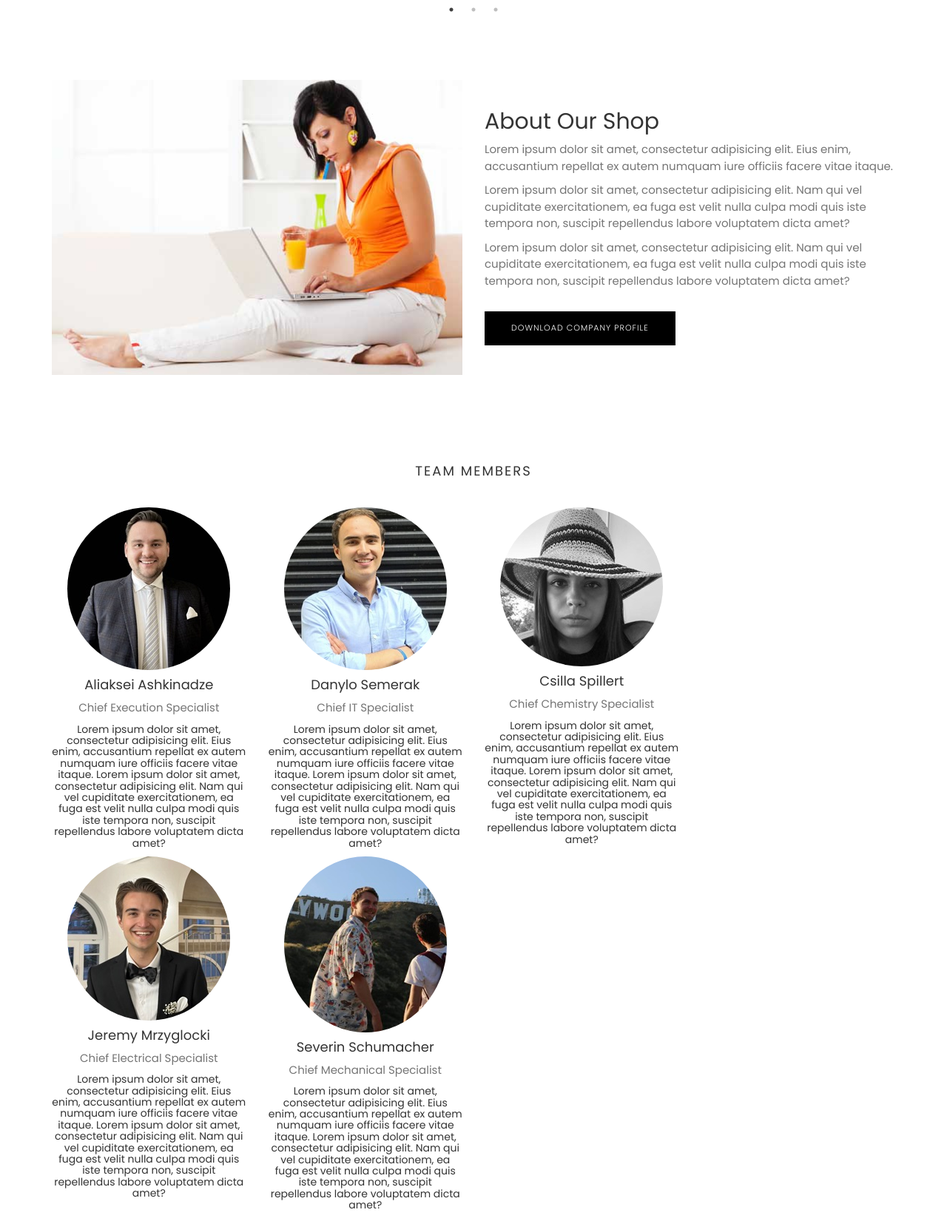
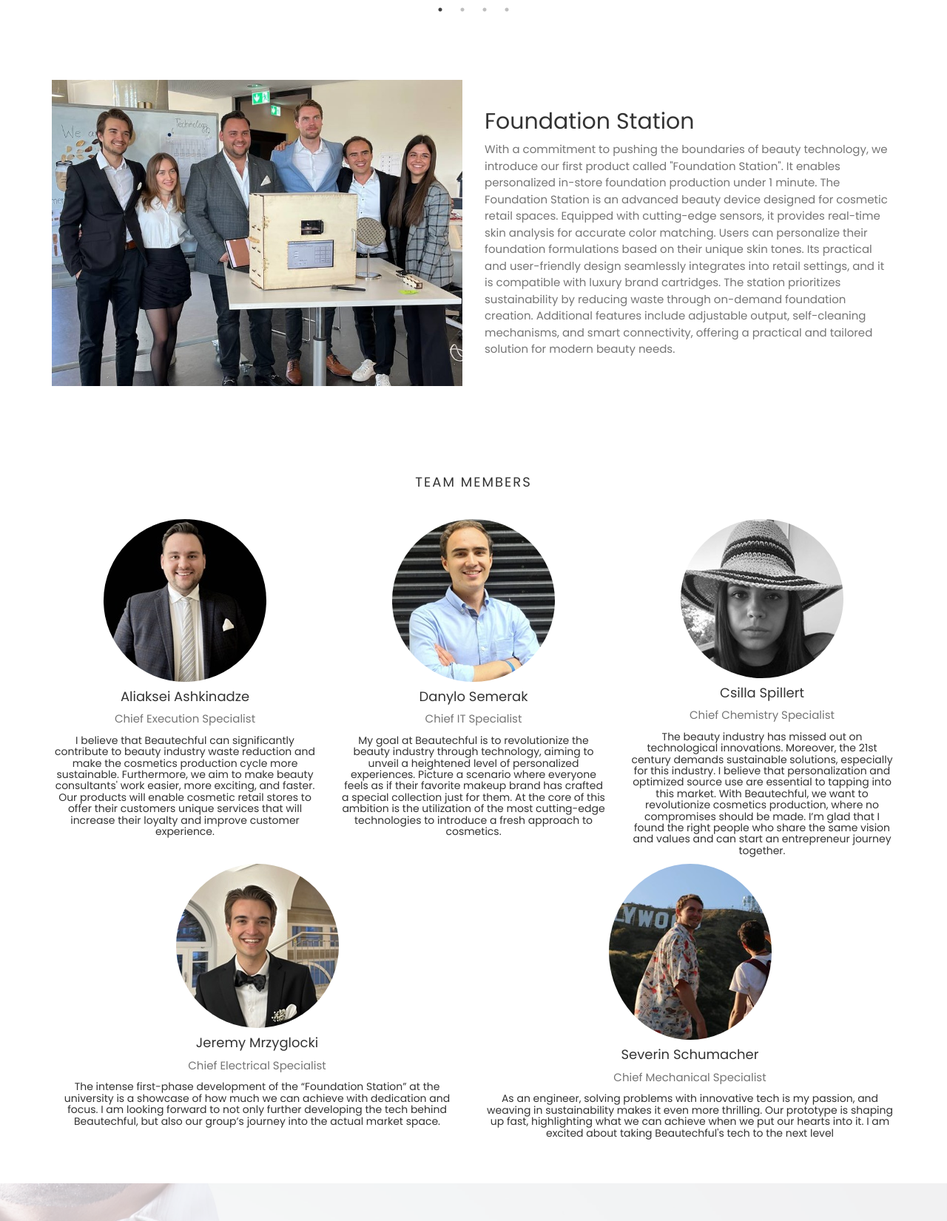
Before and after one commit to Semerak/Semerak.github.io, a website: page theme/index.html in a window 1280 px wide. Shown: the part 708-2359 px from the top of the page at 74% size. Drawn offline with Linux system fonts and the light colour scheme; some packages are replaced by stand-ins of ours; files whose address does not match are found by name.

Commit message:
Updates of images and values

```diff
--- a/theme/index.html
+++ b/theme/index.html
@@ -13,7 +13,7 @@
   <!-- Basic Page Needs
   ================================================== -->
   <meta charset="utf-8">
-  <title>Aviato | E-commerce template</title>
+  <title>Beautechful</title>
 
   <!-- Mobile Specific Metas
   ================================================== -->
@@ -86,31 +86,38 @@
     <div class="container">
       <div class="row">
         <div class="col-lg-8 text-center">
-          <p data-duration-in=".3" data-animation-in="fadeInUp" data-delay-in=".1">PRODUCTS</p>
-          <h1 data-duration-in=".3" data-animation-in="fadeInUp" data-delay-in=".5">The beauty of nature <br> is hidden in details.</h1>
-          <a data-duration-in=".3" data-animation-in="fadeInUp" data-delay-in=".8" class="btn" href="shop.html">Shop Now</a>
+          <h1 data-duration-in=".3" data-animation-in="fadeInUp" data-delay-in=".1">Where Beauty Meets Tech</h1>
+          <p data-duration-in=".3" data-animation-in="fadeInUp" data-delay-in=".5">At Beautechful, our mission is to redefine the beauty industry through personalization, innovation, and sustainability. We believe that beauty is not one-size-fits-all, and everyone deserves a cosmetics experience tailored to their unique identity.</p>
         </div>
       </div>
     </div>
   </div>
-  <div class="slider-item th-fullpage hero-area" style="background-image: url(images/slider/slider-3.jpg);">
+  <div class="slider-item th-fullpage hero-area" style="background-image: url(images/slider/slider-2.jpeg);">
     <div class="container">
       <div class="row">
         <div class="col-lg-8 text-left">
-          <p data-duration-in=".3" data-animation-in="fadeInUp" data-delay-in=".1">PRODUCTS</p>
-          <h1 data-duration-in=".3" data-animation-in="fadeInUp" data-delay-in=".5">The beauty of nature <br> is hidden in details.</h1>
-          <a data-duration-in=".3" data-animation-in="fadeInUp" data-delay-in=".8" class="btn" href="shop.html">Shop Now</a>
+          <h1 data-duration-in=".3" data-animation-in="fadeInUp" data-delay-in=".1">Personalization</h1>
+          <p data-duration-in=".3" data-animation-in="fadeInUp" data-delay-in=".5">We are dedicated to harnessing cutting-edge color-matching technology to provide real-time skin analysis and foundation in-store production. Our commitment to personalization extends to our partnerships with luxury cosmetic brands, indulging our customers in a premium, personalized beauty experience. Furthermore, our technology will provide unlimited ethnic colors options, that are poorly present in beauty retail stores nowadays.</p>
         </div>
       </div>
     </div>
   </div>
-  <div class="slider-item th-fullpage hero-area" style="background-image: url(images/slider/slider-2.jpg);">
+  <div class="slider-item th-fullpage hero-area" style="background-image: url(images/slider/slider-3.JPEG);">
     <div class="container">
       <div class="row">
         <div class="col-lg-8 text-right">
-          <p data-duration-in=".3" data-animation-in="fadeInUp" data-delay-in=".1">PRODUCTS</p>
-          <h1 data-duration-in=".3" data-animation-in="fadeInUp" data-delay-in=".5">The beauty of nature <br> is hidden in details.</h1>
-          <a data-duration-in=".3" data-animation-in="fadeInUp" data-delay-in=".8" class="btn" href="shop.html">Shop Now</a>
+          <h1 data-duration-in=".3" data-animation-in="fadeInUp" data-delay-in=".1">Innovation</h1>
+          <p data-duration-in=".3" data-animation-in="fadeInUp" data-delay-in=".5">Innovation is at the heart of everything we do. We envision a beauty industry that embraces the future, and our Foundation Station represents the pinnacle of this vision. By challenging traditional methods of foundation selection, we empower individuals to confidently express themselves through makeup that truly reflects their personality and style. We believe that true innovation is not just about technology but also about inspiring confidence and creativity.</p>
+        </div>
+      </div>
+    </div>
+  </div>
+  <div class="slider-item th-fullpage hero-area" style="background-image: url(images/slider/slider-4.JPEG);">
+    <div class="container">
+      <div class="row">
+        <div class="col-lg-8 text-right">
+          <h1 data-duration-in=".3" data-animation-in="fadeInUp" data-delay-in=".1">Sustainability</h1>
+          <p data-duration-in=".3" data-animation-in="fadeInUp" data-delay-in=".5">As part of our commitment to sustainability, our mission is to reshape the entire cosmetics production landscape. We aspire to catalyze transformative change in current production chains, aiming to significantly reduce overproduction, minimize waste, and foster the emergence of circular economies within the beauty industry. For us sustainability is not just a choice but a responsibility, and we want to inspire an industry-wide shift toward environmentally conscious solutions.</p>
         </div>
       </div>
     </div>
@@ -121,18 +128,17 @@
 	<div class="container">
 		<div class="row">
 			<div class="col-md-6">
-				<img class="img-responsive" src="images/about/about.jpg">
+				<img class="img-responsive" src="images/about/foundation_station.jpeg">
 			</div>
 			<div class="col-md-6">
-				<h2 class="mt-40">About Our Shop</h2>
-				<p>Lorem ipsum dolor sit amet, consectetur adipisicing elit. Eius enim, accusantium repellat ex autem numquam iure officiis facere vitae itaque.</p>
-				<p>Lorem ipsum dolor sit amet, consectetur adipisicing elit. Nam qui vel cupiditate exercitationem, ea fuga est velit nulla culpa modi quis iste tempora non, suscipit repellendus labore voluptatem dicta amet?</p>
-				<p>Lorem ipsum dolor sit amet, consectetur adipisicing elit. Nam qui vel cupiditate exercitationem, ea fuga est velit nulla culpa modi quis iste tempora non, suscipit repellendus labore voluptatem dicta amet?</p>
-				<a href="contact.html" class="btn btn-main mt-20">Download Company Profile</a>
+				<h2 class="mt-40">Foundation Station</h2>
+				<p>With a commitment to pushing the boundaries of beauty technology, we introduce our first product called "Foundation Station". It enables personalized in-store foundation production under 1 minute. The Foundation Station is an advanced beauty device designed for cosmetic retail spaces. Equipped with cutting-edge sensors, it provides real-time skin analysis for accurate color matching. Users can personalize their foundation formulations based on their unique skin tones. Its practical and user-friendly design seamlessly integrates into retail settings, and it is compatible with luxury brand cartridges. The station prioritizes sustainability by reducing waste through on-demand foundation creation. Additional features include adjustable output, self-cleaning mechanisms, and smart connectivity, offering a practical and tailored solution for modern beauty needs.</p>
 			</div>
 		</div>
 	</div>
 </section>
+
+
 
 <section class="team-members ">
 	<div class="container">
@@ -140,56 +146,65 @@
 			<div class="title"><h2>Team Members</h2></div>
 		</div>
 		<div class="row">
-			<div class="col-md-3">
+			<div class="col-md-4">
 				<div class="team-member text-center">
 					<img class="img-circle" src="images/team/aliaksei.jpg">
 					<h4>Aliaksei Ashkinadze</h4>
 					<p>Chief Execution Specialist</p>
-					<h5>Lorem ipsum dolor sit amet, consectetur adipisicing elit. Eius enim, accusantium repellat ex autem numquam iure officiis facere vitae itaque.
-						Lorem ipsum dolor sit amet, consectetur adipisicing elit. Nam qui vel cupiditate exercitationem, ea fuga est velit nulla culpa modi quis iste tempora non, suscipit repellendus labore voluptatem dicta amet?
-					</h5>
+					<h5>I believe that Beautechful can significantly contribute to
+						beauty industry waste reduction and make the cosmetics production cycle more sustainable.
+						Furthermore, we aim to make beauty consultants' work easier, more exciting, and faster.
+						Our products will enable cosmetic retail stores to offer their customers unique services
+						that will increase their loyalty and improve customer experience.</h5>
 				</div>
 			</div>
-			<div class="col-md-3">
+			<div class="col-md-4">
 				<div class="team-member text-center">
 					<img class="img-circle" src="images/team/danylo.jpg">
 					<h4>Danylo Semerak</h4>
 					<p>Chief IT Specialist</p>
-					<h5>Lorem ipsum dolor sit amet, consectetur adipisicing elit. Eius enim, accusantium repellat ex autem numquam iure officiis facere vitae itaque.
-						Lorem ipsum dolor sit amet, consectetur adipisicing elit. Nam qui vel cupiditate exercitationem, ea fuga est velit nulla culpa modi quis iste tempora non, suscipit repellendus labore voluptatem dicta amet?
-					</h5>
+					<h5>My goal at Beautechful is to revolutionize the beauty industry through technology,
+						aiming to unveil a heightened level of personalized experiences. Picture a scenario
+						 where everyone feels as if their favorite makeup brand has crafted a special collection
+						 just for them. At the core of this ambition is the utilization of
+						the most cutting-edge technologies to introduce a fresh approach to cosmetics.</h5>
 				</div>
 			</div>
-			<div class="col-md-3">
+			<div class="col-md-4">
 				<div class="team-member text-center">
 					<img class="img-circle" src="images/team/csilla.jpg">
 					<h4>Csilla Spillert</h4>
 					<p>Chief Chemistry Specialist</p>
-					<h5>Lorem ipsum dolor sit amet, consectetur adipisicing elit. Eius enim, accusantium repellat ex autem numquam iure officiis facere vitae itaque.
-						Lorem ipsum dolor sit amet, consectetur adipisicing elit. Nam qui vel cupiditate exercitationem, ea fuga est velit nulla culpa modi quis iste tempora non, suscipit repellendus labore voluptatem dicta amet?
-					</h5>
+					<h5>The beauty industry has missed out on technological innovations. Moreover,
+						the 21st century demands sustainable solutions, especially for this industry.
+						I believe that personalization and optimized source use are essential to tapping
+						into this market. With Beautechful, we want to revolutionize cosmetics production,
+						where no compromises should be made. I’m glad that I found the right people who
+						share the same vision and values and can start an entrepreneur journey together.</h5>
 				</div>
 			</div>
 		</div>
 		<div class="row">
-			<div class="col-md-3">
+			<div class="col-md-6">
 				<div class="team-member text-center">
 					<img class="img-circle" src="images/team/jeremy.jpg">
 					<h4>Jeremy Mrzyglocki</h4>
 					<p>Chief Electrical Specialist</p>
-					<h5>Lorem ipsum dolor sit amet, consectetur adipisicing elit. Eius enim, accusantium repellat ex autem numquam iure officiis facere vitae itaque.
-						Lorem ipsum dolor sit amet, consectetur adipisicing elit. Nam qui vel cupiditate exercitationem, ea fuga est velit nulla culpa modi quis iste tempora non, suscipit repellendus labore voluptatem dicta amet?
-					</h5>
+					<h5>The intense first-phase development of the “Foundation Station” at the university is
+						a showcase of how much we can achieve with dedication and focus. I am looking forward
+						 to not only further developing the tech behind Beautechful,
+						 but also our group’s journey into the actual market space.</h5>
 				</div>
 			</div>
-			<div class="col-md-3">
+			<div class="col-md-6">
 				<div class="team-member text-center">
 					<img class="img-circle" src="images/team/severin.jpg">
 					<h4>Severin Schumacher</h4>
 					<p>Chief Mechanical Specialist</p>
-					<h5>Lorem ipsum dolor sit amet, consectetur adipisicing elit. Eius enim, accusantium repellat ex autem numquam iure officiis facere vitae itaque.
-						Lorem ipsum dolor sit amet, consectetur adipisicing elit. Nam qui vel cupiditate exercitationem, ea fuga est velit nulla culpa modi quis iste tempora non, suscipit repellendus labore voluptatem dicta amet?
-					</h5>
+					<h5>As an engineer, solving problems with innovative tech is my passion, and
+						 weaving in sustainability makes it even more thrilling. Our prototype is shaping up fast,
+						  highlighting what we can achieve when we put our hearts into it.
+						I am excited about taking Beautechful's tech to the next level</h5>
 				</div>
 			</div>
 		</div>
@@ -202,9 +217,7 @@
 		<div class="row">
 			<div class="col-md-12">
 				<h2>Video presentation</h2>
-				<a class="play-icon" href="https://www.youtube.com/embed/Tq6W5wIqR4o" data-toggle="lightbox">
-					<i class="tf-ion-ios-play"></i>
-				</a>
+				<iframe width="560" height="315" src="https://www.youtube.com/embed/Tq6W5wIqR4o?si=BPbQJ13Gz3WI_pJn" title="YouTube video player" frameborder="0" allow="accelerometer; autoplay; clipboard-write; encrypted-media; gyroscope; picture-in-picture; web-share" allowfullscreen></iframe>
 			</div>
 		</div>
 	</div>
```
Also changed, not shown: source/images/about/foundation_station.jpeg (added), theme/images/about/foundation_station.jpeg (added), theme/images/favicon.png, theme/images/logo.png, theme/images/slider/slider-1.jpg, theme/images/slider/slider-2.jpeg (added), theme/images/slider/slider-3.JPEG (added), theme/images/slider/slider-4.JPEG (added).
